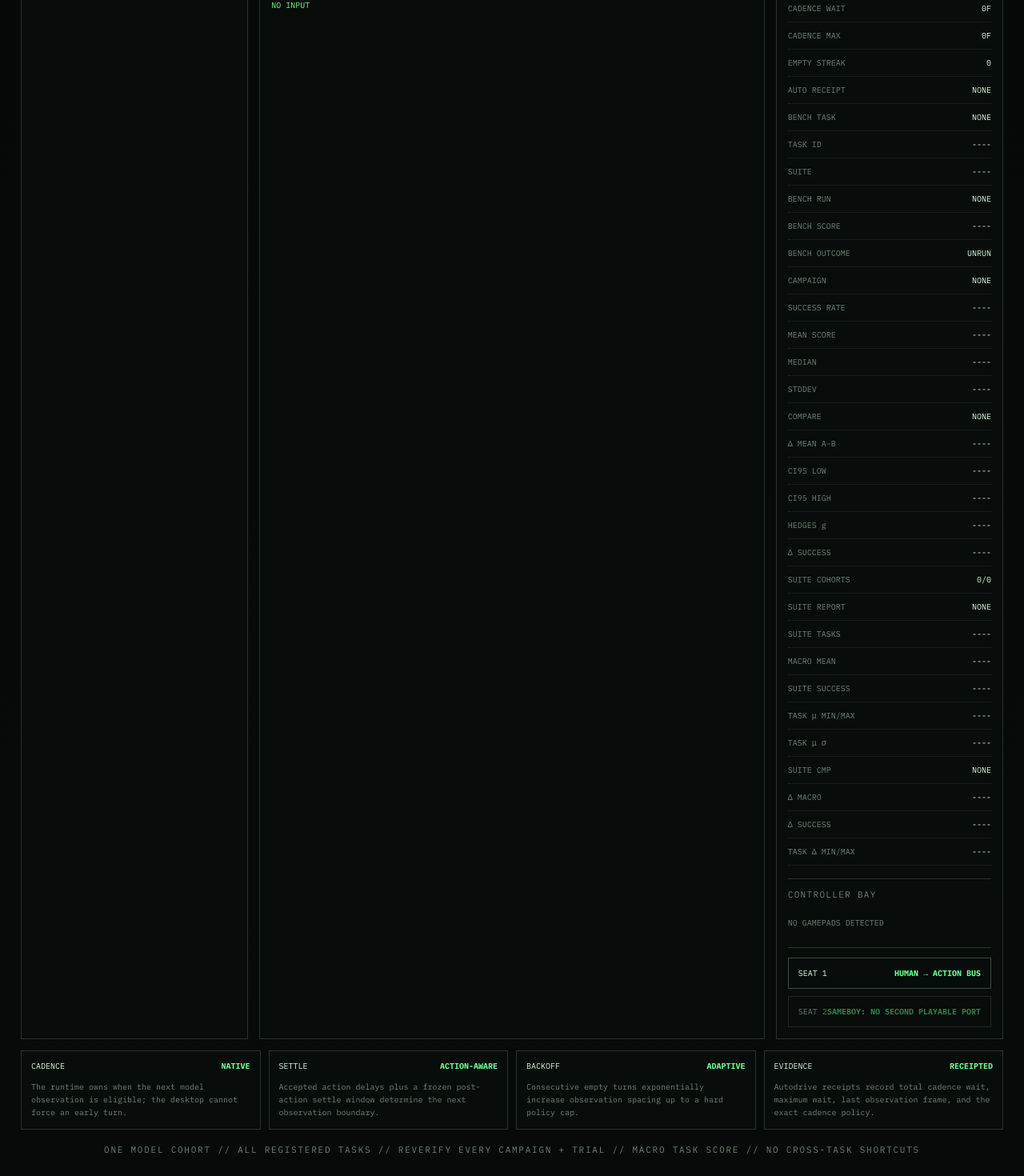
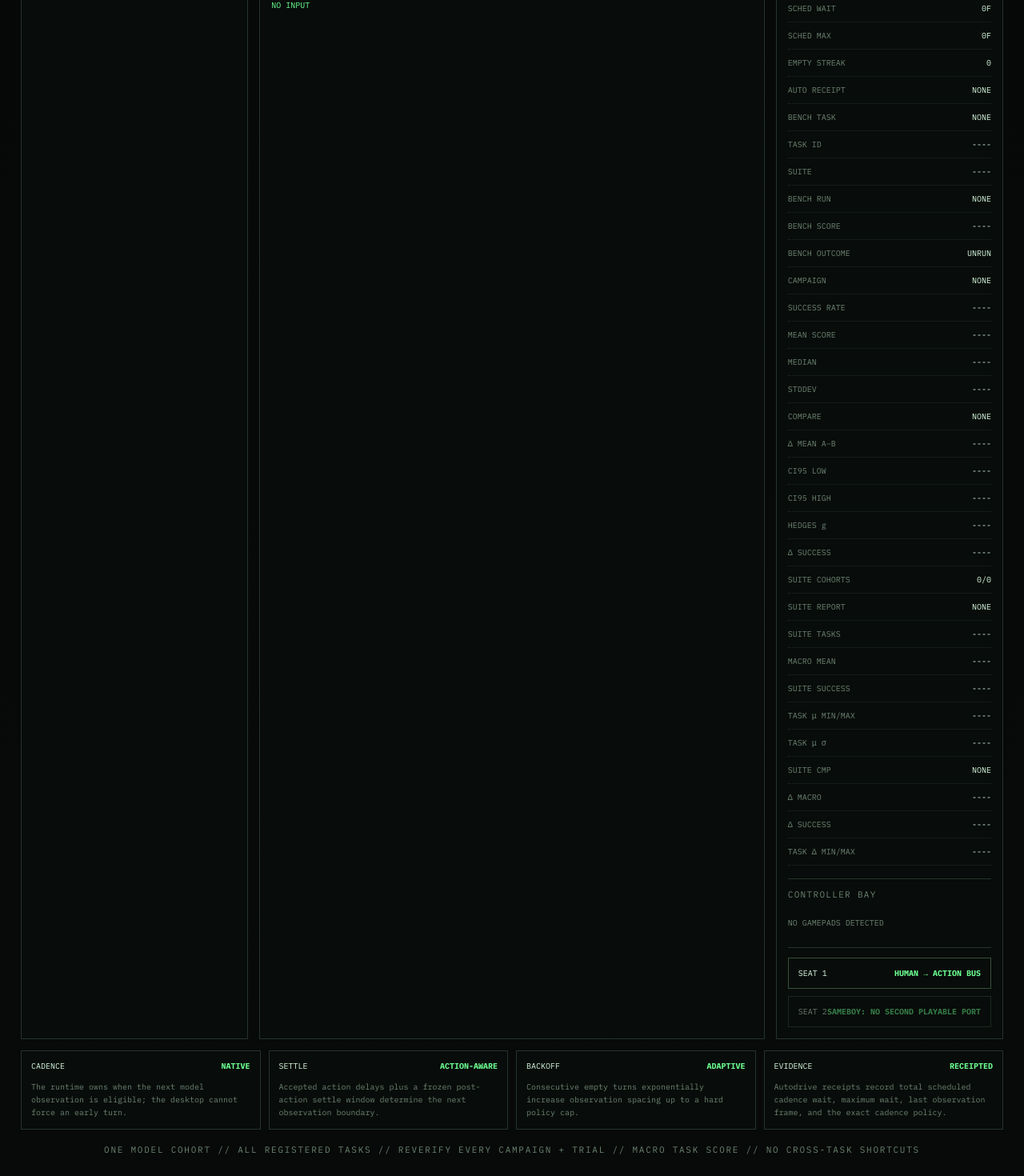
Before and after one commit to MichaelWave369/PhiCade, a React (Vite) app in the folder apps/desktop/: page / in a window 1280 px wide. Shown: the part 1447-2917 px from the top of the page at 80% size. Built offline with nearby package versions, Linux system fonts and the light colour scheme.

Commit message:
Rung 18: clarify scheduled cadence evidence semantics

```diff
--- a/apps/desktop/src/App.tsx
+++ b/apps/desktop/src/App.tsx
@@ -86,7 +86,7 @@ const milestones = [
   ["CADENCE", "NATIVE", "The runtime owns when the next model observation is eligible; the desktop cannot force an early turn."],
   ["SETTLE", "ACTION-AWARE", "Accepted action delays plus a frozen post-action settle window determine the next observation boundary."],
   ["BACKOFF", "ADAPTIVE", "Consecutive empty turns exponentially increase observation spacing up to a hard policy cap."],
-  ["EVIDENCE", "RECEIPTED", "Autodrive receipts record total cadence wait, maximum wait, last observation frame, and the exact cadence policy."],
+  ["EVIDENCE", "RECEIPTED", "Autodrive receipts record total scheduled cadence wait, maximum wait, last observation frame, and the exact cadence policy."],
 ] as const;
 
 function decodeBase64(value: string): Uint8Array {
@@ -1696,8 +1696,8 @@ export function App() {
             <div><dt>AUTO ACTIONS</dt><dd>{autodrive ? `${autodrive.totalActions}/${autodrive.policy.maxTotalActions}` : "0/0"}</dd></div>
             <div><dt>NEXT OBS</dt><dd>{autodrive?.active ? `F${autodrive.nextObservationFrame}` : "----"}</dd></div>
             <div><dt>OBS READY</dt><dd>{autodrive?.active ? (frameNumber >= autodrive.nextObservationFrame ? "YES" : `WAIT ${autodrive.nextObservationFrame - frameNumber}F`) : "----"}</dd></div>
-            <div><dt>CADENCE WAIT</dt><dd>{autodrive ? `${autodrive.totalCadenceWaitFrames}F` : "0F"}</dd></div>
-            <div><dt>CADENCE MAX</dt><dd>{autodrive ? `${autodrive.maxCadenceWaitFrames}F` : "0F"}</dd></div>
+            <div><dt>SCHED WAIT</dt><dd>{autodrive ? `${autodrive.totalScheduledCadenceWaitFrames}F` : "0F"}</dd></div>
+            <div><dt>SCHED MAX</dt><dd>{autodrive ? `${autodrive.maxScheduledCadenceWaitFrames}F` : "0F"}</dd></div>
             <div><dt>EMPTY STREAK</dt><dd>{autodrive ? autodrive.consecutiveEmptyTurns : 0}</dd></div>
             <div><dt>AUTO RECEIPT</dt><dd>{lastAutodrive ? `RUN ${lastAutodrive.receipt.runId}` : "NONE"}</dd></div>
             <div><dt>BENCH TASK</dt><dd>{session?.benchmarkTask ? session.benchmarkTask.title.toUpperCase() : "NONE"}</dd></div>
```
